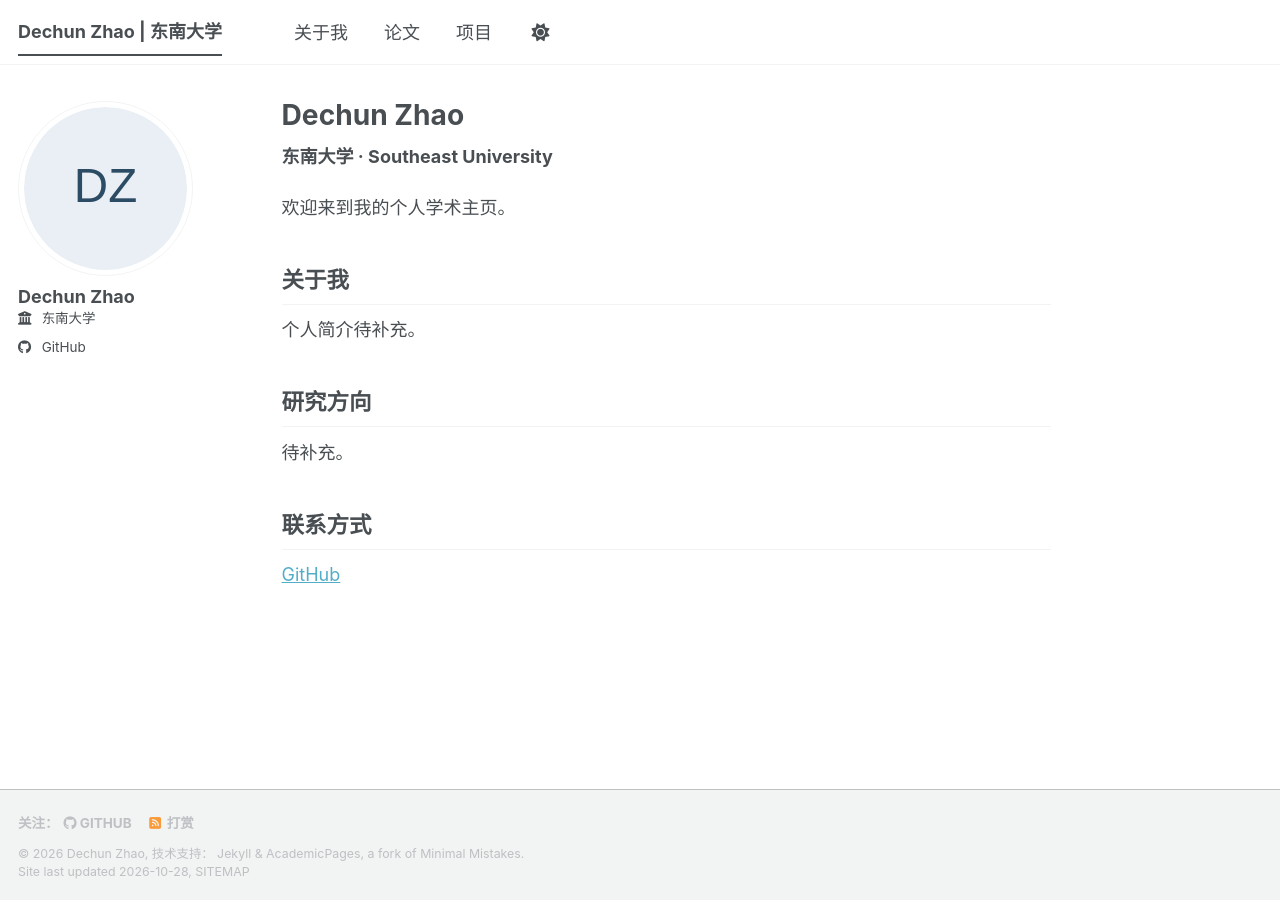
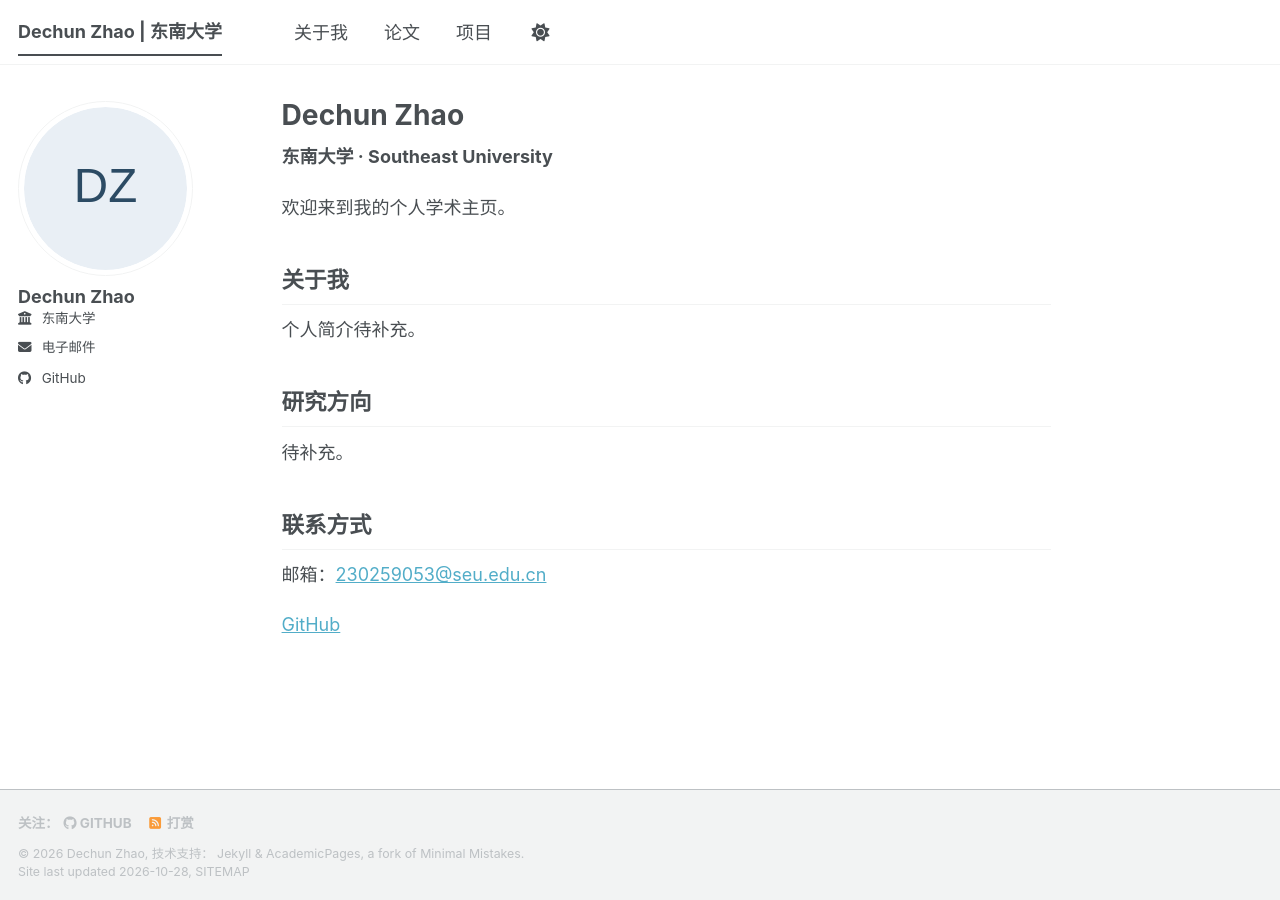
Before and after one commit to dechunzhao/dechunzhao.github.io, a Jekyll site: the page built from _pages/about.md, in a window 1280 px wide. Built offline with Jekyll 4.4.1, drawn with Linux system fonts in a browser that asks for light colours; a script bundle is joined from its source files by our own code; a style sheet for code colours, icons or effects is not loaded.

Commit message:
Add institutional contact email

```diff
--- a/_config.yml
+++ b/_config.yml
@@ -28,7 +28,7 @@ author:
   location:
   employer: "东南大学"
   uri:
-  email:
+  email: "230259053@seu.edu.cn"
   github: "dechunzhao"
 
 # Publication Category - The following the list of publication categories and their headings
--- a/_pages/about.md
+++ b/_pages/about.md
@@ -20,4 +20,6 @@ redirect_from:
 
 ## 联系方式
 
+邮箱：[230259053@seu.edu.cn](mailto:230259053@seu.edu.cn)
+
 [GitHub](https://github.com/dechunzhao)
```
